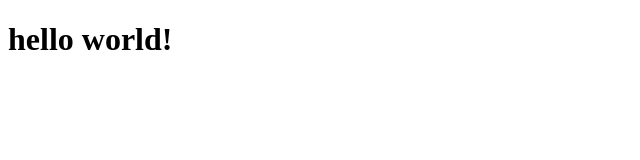
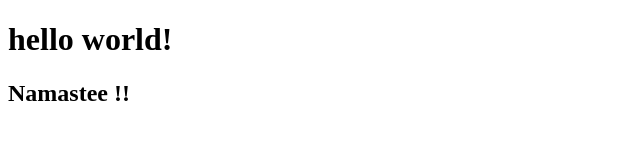
Before and after one commit to khuship-tech/pratice4, a plain HTML site: page index.html in a window 1280 px wide. Shown: the whole page, without its empty margins (0-640 px from the left). Drawn offline with Linux system fonts and the light colour scheme.

Commit message:
c commit

```diff
--- a/index.html
+++ b/index.html
@@ -7,5 +7,6 @@
 </head>
 <body>
     <h1>hello world!</h1>
+    <h2>Namastee !!</h2>
 </body>
 </html>
```
